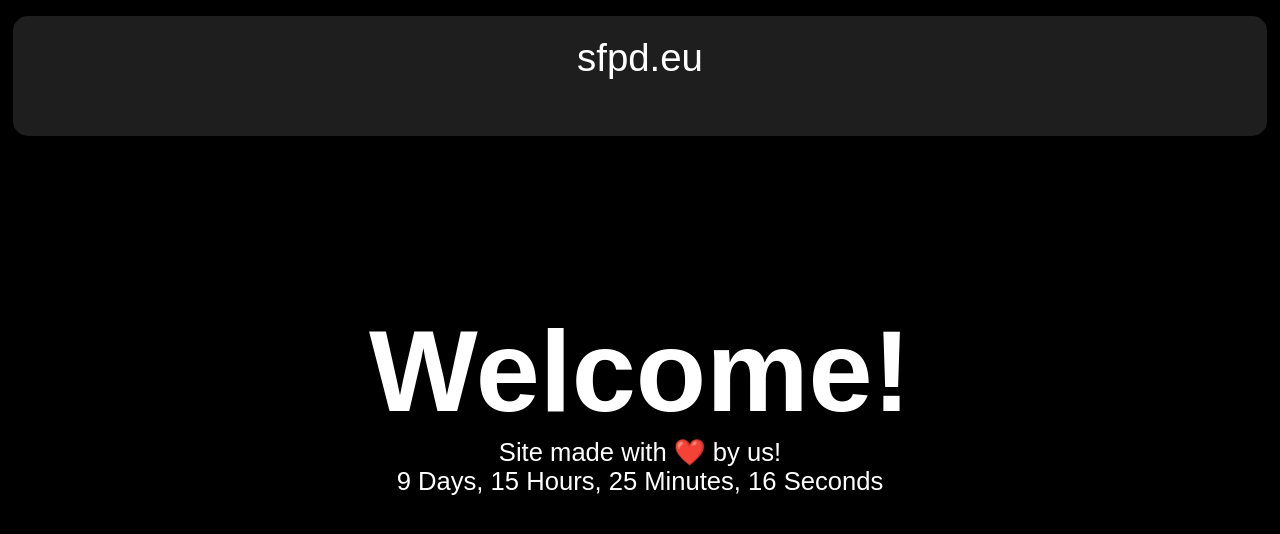
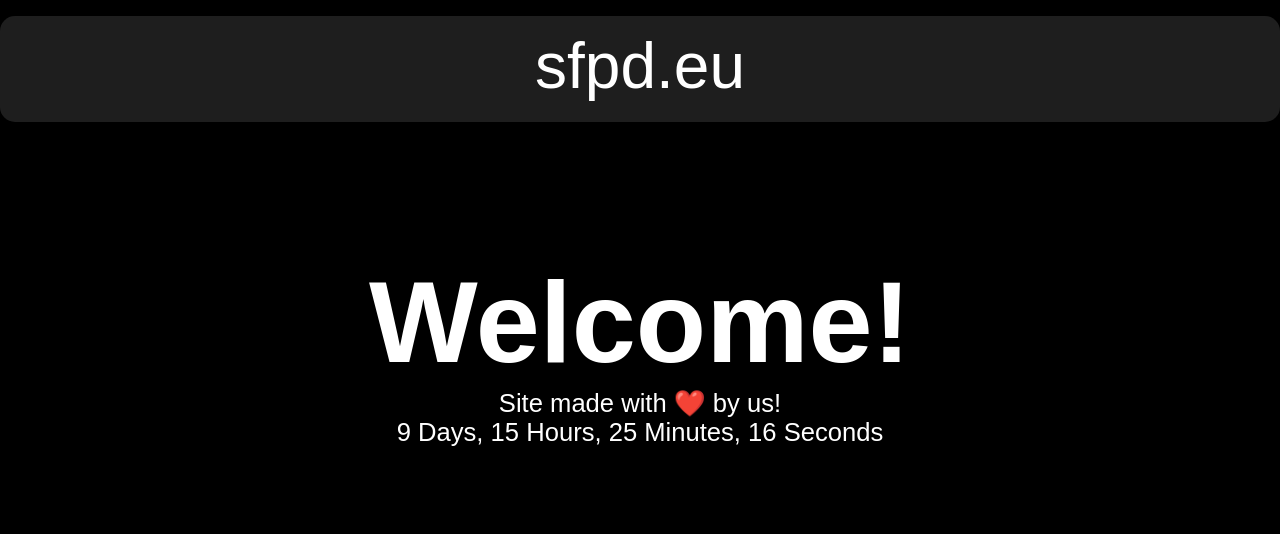
Before and after one commit to SDEdward/ons, a plain HTML site: page index.html in a window 1280 px wide. Drawn offline with Linux system fonts and the light colour scheme.

Commit message:
Tried to make it work on protrait too

```diff
--- a/script.js
+++ b/script.js
@@ -61,7 +61,7 @@ updateCountdown();
 
 function checkOrientation() {
     if (window.innerHeight > window.innerWidth) {
-        alert("Please rotate your device to landscape mode for a better experience.");
+        //alert("Please rotate your device to landscape mode for a better experience.");
     }
 }
 
--- a/style.css
+++ b/style.css
@@ -1,13 +1,57 @@
 body {
     background-color: black;
     color: white;
-    display: flex;
-    flex-direction: column;
-    justify-content: center;
-    align-items: center; /* Center horizontally */
     height: 100vh; /* Full viewport height */
     margin: 0; /* Remove default margin */
     cursor: default;
+}
+
+.topbar {
+    z-index: 2;
+    display: flex; /* Use flexbox */
+    justify-content: center; /* Center horizontally */
+    align-items: center; /* Center vertically */
+    position: fixed; /* Keep it fixed */
+    background-color: rgb(30, 30, 30);
+    width: 100%; /* Full width */
+    height: calc(10vh + 2vw); /* Height scales with viewport height and width */
+    max-height: 15vh; /* Set a maximum height */
+    top: 2vh; /* Fixed position from the top */
+    left: 0; /* Align to the left */
+    right: 0; /* Align to the right */
+    border-radius: 15px;
+    padding: 0 2vw; /* Add horizontal padding */
+    box-sizing: border-box; /* Include padding in width calculation */
+}
+
+/* Optional: Further adjustments for very small screens */
+@media (max-width: 480px) {
+    .topbar {
+        height: calc(8vh + 2vw); /* Adjust height for very small screens */
+        padding: 0 1vw; /* Reduce padding for smaller screens */
+    }
+}
+
+.us {
+    z-index: 3;
+    font-size: 5vw; /* Responsive font size */
+    font-family: Arial, Helvetica, sans-serif;
+    text-align: center; /* Center text within the item */
+    max-height: 20vh; /* Ensure it doesn't exceed the height of the topbar */
+    overflow: hidden; /* Hide overflow if text is too large */
+    min-height: 10vh; /* Set a minimum height for the text area */
+    cursor: pointer;
+    transition: color 0.5s ease;
+    padding: 0; /* Remove padding */
+    margin: 0; /* Remove margin */
+    flex: 1; /* Allow text to take available space */
+}
+
+/* Additional media query for very small screens */
+@media (max-width: 320px) {
+    .us {
+        font-size: 6vw; /* Increase font size for very small screens */
+    }
 }
 
 h1, p {
@@ -15,33 +59,7 @@ h1, p {
 }
 
 
-.topbar {
-    z-index: 2;
-    display: inline-block;
-    position: fixed;
-    background-color: rgb(30, 30, 30);
-    width: 98vw;
-    height: 15vh;
-    top: 2vh;
-    right: 1vw;
-    border-radius: 15px;
-}
 
-.us {
-    z-index: 3;
-    font-size: 3vw; /* Use viewport width for responsive font size */
-    font-family: Arial, Helvetica, sans-serif;
-    position: absolute; /* Position it absolutely */
-    left: 50%; /* Move to the center */
-    transform: translate(-50%, -50%); /* Adjust to center it both horizontally and vertically */
-    top: 50%; /* Move it down to the vertical center */
-    text-align: center; /* Center text within the item */
-    max-height: 20vh; /* Ensure it doesn't exceed the height of the topbar */
-    overflow: hidden; /* Hide overflow if text is too large */
-    min-height: 10vh; /* Set a minimum height for the text area */
-    cursor: pointer;
-    transition: color 0.5s ease;
-}
 
 .us:hover {
     animation: clickme;
@@ -66,6 +84,7 @@ h1, p {
 
 
 .maintext {
+    margin-top: 20%;
     text-align: center;
     font-size: 9vw; /* Responsive font size */
     font-family: Arial, Helvetica, sans-serif;
```
